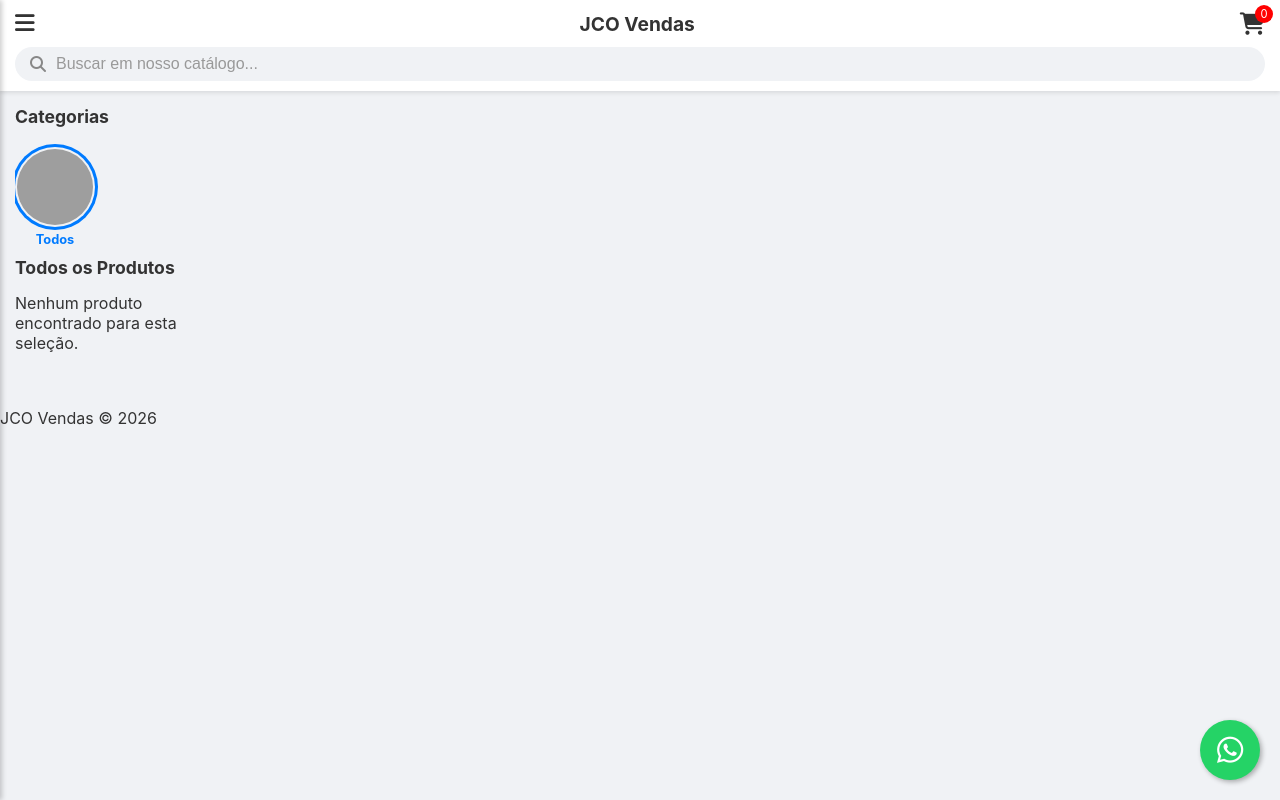
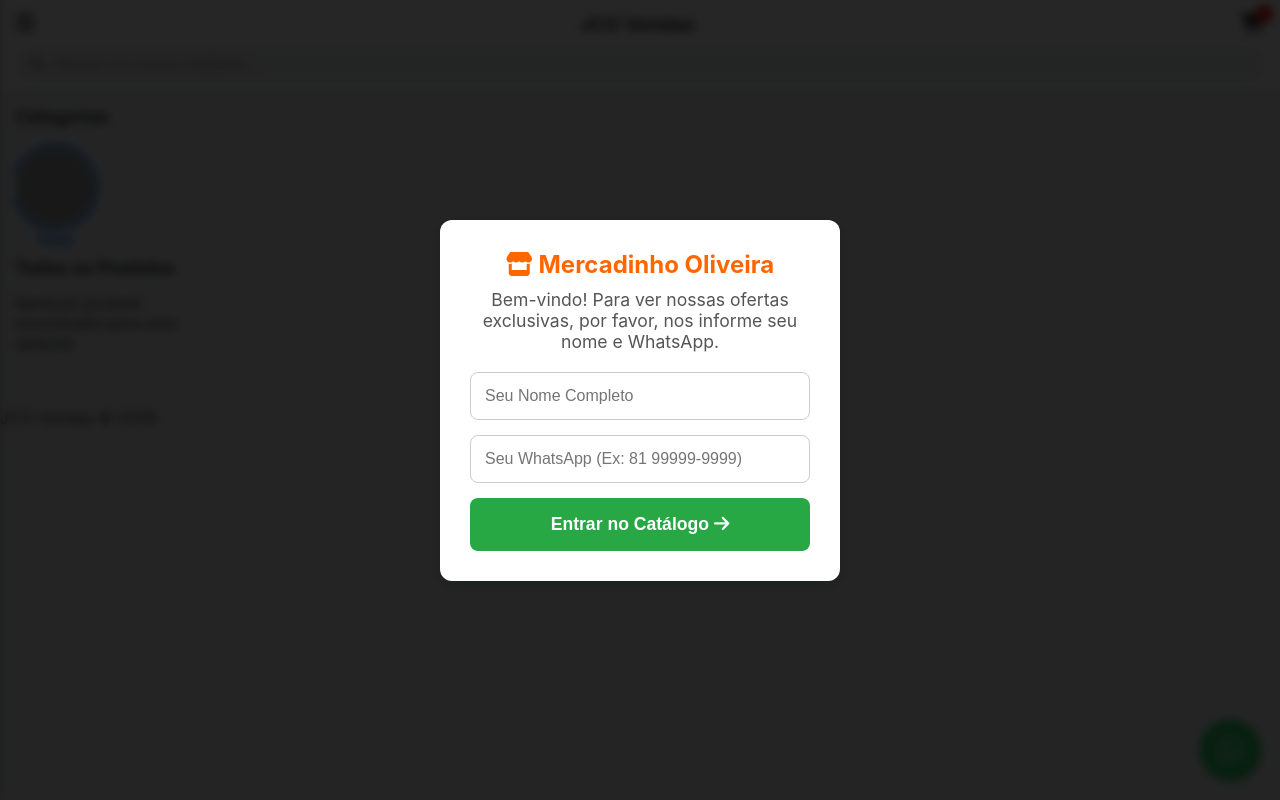
Before and after one commit to jcoprod-prog/jco-catalogo-online, a Flask app: page / in a window 1280 px wide. Run offline with Flask 3, Linux system fonts and the light colour scheme; data that the repository does not hold is empty; grey boxes are pictures that could not be loaded.

Commit message:
Adiciona tela de boas vindas com captura de leads (WhatsApp)

```diff
--- a/routes/catalogo_routes.py
+++ b/routes/catalogo_routes.py
@@ -232,3 +232,43 @@ def api_meus_pedidos():
     pedidos.sort(key=lambda x: x['id'], reverse=True)
 
     return jsonify(pedidos)
+
+@catalogo_bp.route('/api/registrar_acesso', methods=['POST'])
+def api_registrar_acesso():
+    supabase = get_supabase()
+    if not supabase:
+        return jsonify({"status": "erro"}), 500
+
+    dados = request.get_json() or {}
+    nome = dados.get('nome', 'Desconhecido')
+    whatsapp = dados.get('whatsapp', 'Não informado')
+
+    navegador = request.user_agent.string if request.user_agent else ''
+    if 'Android' in navegador:
+        aparelho = 'Celular Android'
+    elif 'iPhone' in navegador:
+        aparelho = 'iPhone'
+    elif 'Windows' in navegador:
+        aparelho = 'Computador Windows'
+    else:
+        aparelho = 'Outro'
+
+    registro = {
+        "visitante": nome,
+        "whatsapp": whatsapp,
+        "aparelho": aparelho
+    }
+
+    try:
+        # Salva o nome e whatsapp reais no banco de dados
+        supabase.table('registro_acessos').insert(registro).execute()
+    except Exception as e:
+        print("Erro ao registrar acesso:", e)
+        # Plano B caso a coluna whatsapp não tenha sido criada corretamente
+        try:
+            registro_b = {"visitante": f"{nome} - {whatsapp}", "aparelho": aparelho}
+            supabase.table('registro_acessos').insert(registro_b).execute()
+        except:
+            pass
+
+    return jsonify({"status": "ok"}), 200
--- a/static/js/catalogo.js
+++ b/static/js/catalogo.js
@@ -16,6 +16,60 @@ let isLoading = false;
 let currentCategoryId = null;
 
 document.addEventListener('DOMContentLoaded', function() {
+
+    // =========================================================
+    // === INÍCIO: SISTEMA DA TELA DE BOAS VINDAS E REGISTRO ===
+    // =========================================================
+    const modalBoasVindas = document.getElementById('modal-boas-vindas');
+    const formBoasVindas = document.getElementById('form-boas-vindas');
+
+    // Procura na memória se o cliente já se cadastrou antes
+    let clienteNome = localStorage.getItem('jcoClienteNome');
+    let clienteZap = localStorage.getItem('jcoClienteZap');
+
+    if (!clienteNome || !clienteZap) {
+        // Se é a primeira vez, mostra a tela e bloqueia a rolagem do fundo
+        if (modalBoasVindas) {
+            modalBoasVindas.style.display = 'flex';
+            document.body.style.overflow = 'hidden';
+        }
+    } else {
+        // Se já conhecemos, manda o aviso pro servidor silenciosamente
+        registrarAcesso(clienteNome, clienteZap);
+    }
+
+    // Quando o cliente clica no botão verde de entrar
+    if (formBoasVindas) {
+        formBoasVindas.addEventListener('submit', (e) => {
+            e.preventDefault(); // Impede a página de recarregar
+            const nomeInput = document.getElementById('bv-nome').value.trim();
+            const zapInput = document.getElementById('bv-whatsapp').value.trim();
+
+            if(nomeInput && zapInput) {
+                // Grava na memória para não perguntar de novo amanhã
+                localStorage.setItem('jcoClienteNome', nomeInput);
+                localStorage.setItem('jcoClienteZap', zapInput);
+
+                // Esconde a tela e libera o catálogo
+                modalBoasVindas.style.display = 'none';
+                document.body.style.overflow = 'auto';
+
+                registrarAcesso(nomeInput, zapInput);
+            }
+        });
+    }
+
+    function registrarAcesso(nome, zap) {
+        fetch('/api/registrar_acesso', {
+            method: 'POST',
+            headers: { 'Content-Type': 'application/json' },
+            body: JSON.stringify({ nome: nome, whatsapp: zap })
+        }).catch(e => console.log("Erro no registro silencioso", e));
+    }
+    // =========================================================
+    // === FIM: SISTEMA DA TELA DE BOAS VINDAS E REGISTRO ======
+    // =========================================================
+
     console.log("Catálogo iniciado. Carregando dados iniciais...");
     loadInitialData();
 
--- a/templates/catalogo.html
+++ b/templates/catalogo.html
@@ -16,6 +16,21 @@
     <link rel="stylesheet" href="https://cdn.jsdelivr.net/npm/swiper@11/swiper-bundle.min.css"/>
 </head>
 <body>
+
+<!-- INÍCIO: MODAL DE BOAS VINDAS -->
+    <div id="modal-boas-vindas" style="display: none; position: fixed; top: 0; left: 0; width: 100%; height: 100%; background: rgba(0,0,0,0.85); z-index: 9999; justify-content: center; align-items: center; backdrop-filter: blur(5px);">
+        <div style="background: white; padding: 30px; border-radius: 12px; width: 90%; max-width: 400px; text-align: center; box-shadow: 0 4px 15px rgba(0,0,0,0.2);">
+            <h2 style="color: #ff6600; margin-bottom: 10px;"><i class="fas fa-store"></i> Mercadinho Oliveira</h2>
+            <p style="color: #555; margin-bottom: 20px; font-size: 1.1em;">Bem-vindo! Para ver nossas ofertas exclusivas, por favor, nos informe seu nome e WhatsApp.</p>
+            <form id="form-boas-vindas" style="display: flex; flex-direction: column; gap: 15px;">
+                <input type="text" id="bv-nome" placeholder="Seu Nome Completo" required style="padding: 14px; border: 1px solid #ccc; border-radius: 8px; font-size: 16px;">
+                <input type="tel" id="bv-whatsapp" placeholder="Seu WhatsApp (Ex: 81 99999-9999)" required style="padding: 14px; border: 1px solid #ccc; border-radius: 8px; font-size: 16px;">
+                <button type="submit" style="background: #28a745; color: white; border: none; padding: 16px; border-radius: 8px; font-size: 1.1em; font-weight: bold; cursor: pointer; transition: 0.3s;">
+                    Entrar no Catálogo <i class="fas fa-arrow-right"></i>
+                </button>
+            </form>
+        </div>
+    </div>
 
     <nav id="nav-drawer" class="nav-drawer">
         <div class="drawer-header">
```
